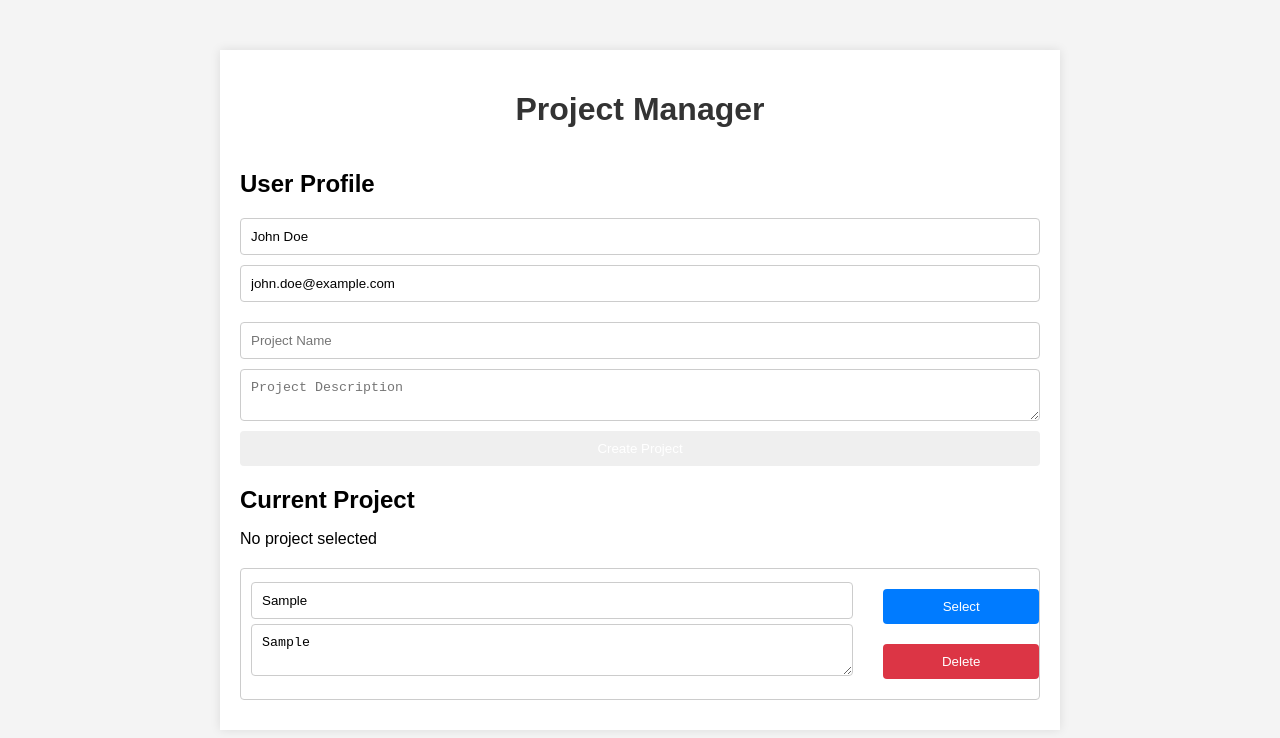
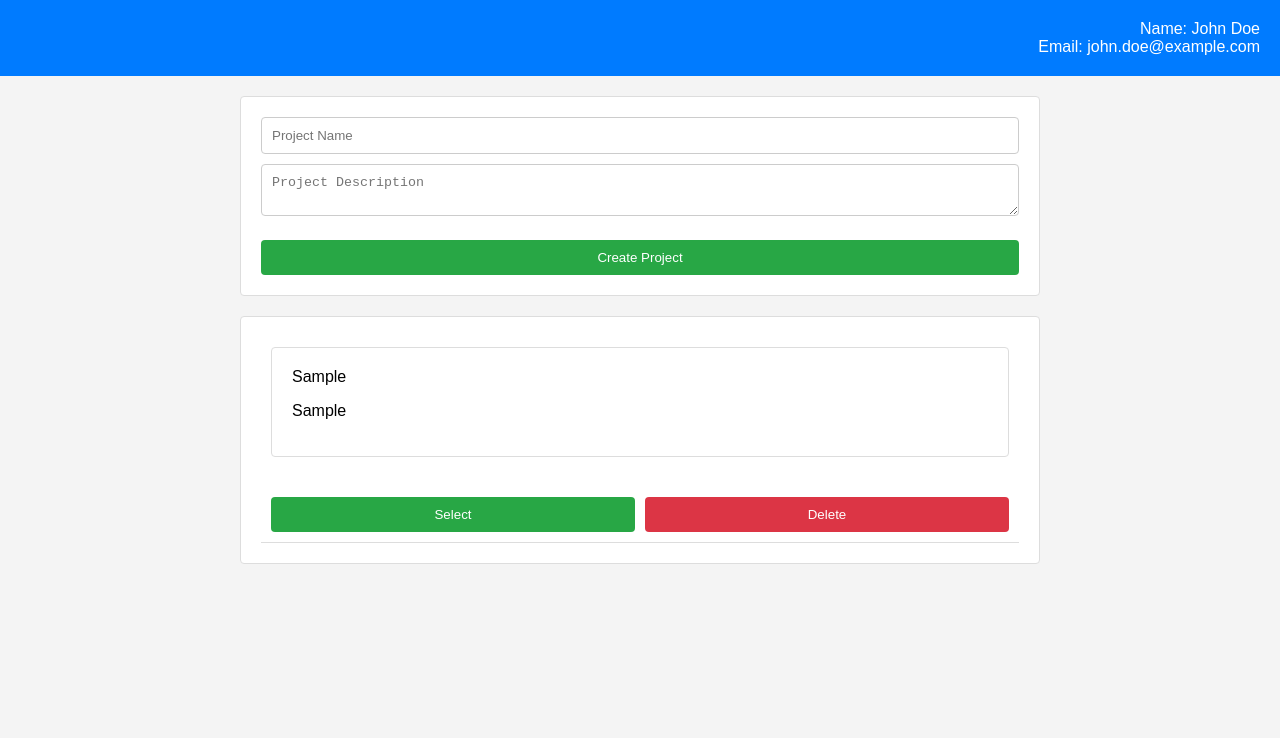
Before and after one commit to PoProstuKrzysztof/ManageMe, a website built with Vite: page ManageMe/index.html in a window 1280 px wide. Both pictures are taken after typing "Sample", "Sample" into the empty fields and a click on the button "Create Project". Built offline with nearby package versions, Linux system fonts and the light colour scheme.

Commit message:
Finished view of project list.

```diff
--- a/ManageMe/index.html
+++ b/ManageMe/index.html
@@ -1,30 +1,34 @@
-<!doctype html>
+<!DOCTYPE html>
 <html lang="en">
 <head>
-    <meta charset="UTF-8" />
-    <link rel="icon" type="image/svg+xml" href="/vite.svg" />
-    <meta name="viewport" content="width=device-width, initial-scale=1.0" />
-    <title>Vite + TS</title>
+    <meta charset="UTF-8">
+    <meta name="viewport" content="width=device-width, initial-scale=1.0">
+    <title>Project Management</title>
+    <link rel="stylesheet" href="./style.css">
 </head>
 <body>
-    <div class="container">
-      <h1>Project Manager</h1>
-      <div class="user-profile">
-          <h2>User Profile</h2>
-          <input type="text" id="userName" placeholder="User Name">
-          <input type="email" id="userEmail" placeholder="User Email">
+    <header class="header">
+        <div class="user-details">
+            <p id="userName"></p>
+            <p id="userEmail"></p>
         </div>
-      <div class="form-group">
+    </header>
+    <main>
+        <div id="projectForm" class="project-form">
             <input type="text" id="projectName" placeholder="Project Name">
             <textarea id="projectDescription" placeholder="Project Description"></textarea>
-          <button id="createProjectBtn">Create Project</button>
+            <button id="createProjectBtn" class="create-btn">Create Project</button>
         </div>
-      <div id="currentProject">
-          <h2>Current Project</h2>
-          <div id="currentProjectDetails"></div>
+        <div id="projectList" class="project-list"></div>
+        <div id="projectDetails" class="project-details hidden">
+            <button id="backBtn" class="back-btn">Powrót</button>
+            <div class="project-info">
+                <input type="text" id="selectedProjectName" placeholder="Project Name">
+                <textarea id="selectedProjectDescription" placeholder="Project Description"></textarea>
+                <button id="deleteSelectedProjectBtn" class="delete-btn">Delete Project</button>
             </div>
-      <div id="projectList"></div>
         </div>
-    <script type="module" src="/src/main.ts"></script>
+    </main>
+    <script type="module" src="./src/main.ts"></script>
 </body>
 </html>
--- a/ManageMe/src/main.ts
+++ b/ManageMe/src/main.ts
@@ -6,58 +6,43 @@ import IProject from './models/IProject';
 const projectService = new ProjectService();
 const userService = new UserService();
 
-document.getElementById('createProjectBtn')!.addEventListener('click', createOrUpdateProject);
+document.getElementById('createProjectBtn')!.addEventListener('click', createProject);
+document.getElementById('backBtn')!.addEventListener('click', showProjectList);
+document.getElementById('deleteSelectedProjectBtn')!.addEventListener('click', deleteSelectedProject);
 
-function createOrUpdateProject() {
+function createProject() {
     const name = (document.getElementById('projectName') as HTMLInputElement).value;
     const description = (document.getElementById('projectDescription') as HTMLTextAreaElement).value;
 
     if (name && description) {
-        const currentProjectId = projectService.getCurrentProject()?.id;
-        if (currentProjectId) {
-            projectService.update(currentProjectId, name, description);
-        } else {
-            projectService.create(name, description);
-        }
+        projectService.create(name, description);
         renderProjects();
         clearForm();
-        renderCurrentProject();
     }
 }
+
+
 
 function renderProjects() {
     const projectList = document.getElementById('projectList')!;
     projectList.innerHTML = '';
     const projects = projectService.getAll();
-    const currentProjectId = projectService.getCurrentProject()?.id;
 
     projects.forEach(project => {
         const projectItem = document.createElement('div');
         projectItem.className = 'project-item';
-        if (project.id === currentProjectId) {
-            projectItem.classList.add('selected');
-        }
 
         const projectDetails = document.createElement('div');
         projectDetails.className = 'project-details';
 
-        const projectNameInput = document.createElement('input');
-        projectNameInput.type = 'text';
-        projectNameInput.value = project.name;
-        projectNameInput.addEventListener('change', (event) => {
-            const target = event.target as HTMLInputElement;
-            projectService.update(project.id, target.value, project.description);
-        });
+        const projectName = document.createElement('span');
+        projectName.textContent = project.name;
 
-        const projectDescriptionTextarea = document.createElement('textarea');
-        projectDescriptionTextarea.value = project.description;
-        projectDescriptionTextarea.addEventListener('change', (event) => {
-            const target = event.target as HTMLTextAreaElement;
-            projectService.update(project.id, project.name, target.value);
-        });
+        const projectDescription = document.createElement('p');
+        projectDescription.textContent = project.description;
 
-        projectDetails.appendChild(projectNameInput);
-        projectDetails.appendChild(projectDescriptionTextarea);
+        projectDetails.appendChild(projectName);
+        projectDetails.appendChild(projectDescription);
 
         const projectActions = document.createElement('div');
         projectActions.className = 'project-actions';
@@ -67,8 +52,7 @@ function renderProjects() {
         selectButton.className = 'select-btn';
         selectButton.addEventListener('click', () => {
             projectService.setCurrentProject(project.id);
-            renderProjects();
-            renderCurrentProject();
+            showProjectDetails(project);
         });
 
         const deleteButton = document.createElement('button');
@@ -77,7 +61,6 @@ function renderProjects() {
         deleteButton.addEventListener('click', () => {
             projectService.delete(project.id);
             renderProjects();
-            renderCurrentProject();
         });
 
         projectActions.appendChild(selectButton);
@@ -88,53 +71,67 @@ function renderProjects() {
     });
 }
 
-function renderCurrentProject() {
-    const currentProjectDetails = document.getElementById('currentProjectDetails')!;
-    const currentProject = projectService.getCurrentProject();
-    if (currentProject) {
-        currentProjectDetails.innerHTML = `
-            <p><strong>Name:</strong> ${currentProject.name}</p>
-            <p><strong>Description:</strong> ${currentProject.description}</p>
-        `;
-        const nameInput = document.getElementById('projectName') as HTMLInputElement;
-        const descriptionTextarea = document.getElementById('projectDescription') as HTMLTextAreaElement;
+function showProjectDetails(project: IProject) {
+    const projectForm = document.getElementById('projectForm')!;
+    const projectList = document.getElementById('projectList')!;
+    const projectDetails = document.getElementById('projectDetails')!;
 
-        nameInput.value = currentProject.name;
-        descriptionTextarea.value = currentProject.description;
+    projectForm.classList.add('hidden');
+    projectList.classList.add('hidden');
+    projectDetails.classList.remove('hidden');
 
-        document.getElementById('createProjectBtn')!.textContent = 'Update Project';
-    } else {
-        currentProjectDetails.innerHTML = '<p>No project selected</p>';
-        document.getElementById('createProjectBtn')!.textContent = 'Create Project';
+    const nameInput = document.getElementById('selectedProjectName') as HTMLInputElement;
+    const descriptionTextarea = document.getElementById('selectedProjectDescription') as HTMLTextAreaElement;
+
+    nameInput.value = project.name;
+    descriptionTextarea.value = project.description;
+
+    nameInput.addEventListener('input', (event) => {
+        const target = event.target as HTMLInputElement;
+        projectService.update(project.id, target.value, project.description);
+    });
+
+    descriptionTextarea.addEventListener('input', (event) => {
+        const target = event.target as HTMLTextAreaElement;
+        projectService.update(project.id, project.name, target.value);
+    });
+}
+
+function showProjectList() {
+    const projectForm = document.getElementById('projectForm')!;
+    const projectList = document.getElementById('projectList')!;
+    const projectDetails = document.getElementById('projectDetails')!;
+
+    projectForm.classList.remove('hidden');
+    projectList.classList.remove('hidden');
+    projectDetails.classList.add('hidden');
+
+    projectService.clearCurrentProject();
+    renderProjects();
+}
+
+function deleteSelectedProject() {
+    const currentProjectId = projectService.getCurrentProject()?.id;
+    if (currentProjectId) {
+        projectService.delete(currentProjectId);
+        showProjectList();
     }
 }
 
 function renderUser() {
     const user = userService.getUser();
-    const userNameInput = document.getElementById('userName') as HTMLInputElement;
-    const userEmailInput = document.getElementById('userEmail') as HTMLInputElement;
+    const userNameElement = document.getElementById('userName')!;
+    const userEmailElement = document.getElementById('userEmail')!;
 
-    userNameInput.value = user.name;
-    userEmailInput.value = user.email;
-
-    userNameInput.addEventListener('change', (event) => {
-        const target = event.target as HTMLInputElement;
-        userService.updateUser(target.value, user.email);
-    });
-
-    userEmailInput.addEventListener('change', (event) => {
-        const target = event.target as HTMLInputElement;
-        userService.updateUser(user.name, target.value);
-    });
+    userNameElement.textContent = `Name: ${user.name}`;
+    userEmailElement.textContent = `Email: ${user.email}`;
 }
 
 function clearForm() {
     (document.getElementById('projectName') as HTMLInputElement).value = '';
     (document.getElementById('projectDescription') as HTMLTextAreaElement).value = '';
-    document.getElementById('createProjectBtn')!.textContent = 'Create Project';
     projectService.clearCurrentProject();
 }
 
 renderProjects();
 renderUser();
-renderCurrentProject();
--- a/ManageMe/src/style.css
+++ b/ManageMe/src/style.css
@@ -1,42 +1,47 @@
-/* styles.css */
-
 body {
   font-family: Arial, sans-serif;
   background-color: #f4f4f4;
   margin: 0;
   padding: 0;
+  display: flex;
+  flex-direction: column;
+  min-height: 100vh;
 }
 
-.container {
-  max-width: 800px;
-  margin: 50px auto;
+.header {
+  background-color: #007bff;
+  color: white;
   padding: 20px;
-  background-color: #fff;
-  box-shadow: 0 0 10px rgba(0, 0, 0, 0.1);
+  text-align: right;
 }
 
-h1 {
-  text-align: center;
-  color: #333;
+.user-details p {
+  margin: 0;
 }
 
-h2 {
-  margin-bottom: 10px;
+main {
+  flex: 1;
+  display: flex;
+  flex-direction: column;
+  align-items: center;
+  padding: 20px;
 }
 
-.user-profile,
-.form-group {
-  display: flex;
-  flex-direction: column;
-  gap: 10px;
+.project-form, .project-list, .project-details {
+  width: 100%;
+  max-width: 800px;
+  background-color: white;
+  padding: 20px;
+  border: 1px solid #ddd;
+  border-radius: 4px;
   margin-bottom: 20px;
+  box-sizing: border-box;
 }
 
-input[type="text"],
-input[type="email"],
-textarea {
+.project-form input, .project-form textarea, .project-details input, .project-details textarea {
   width: 100%;
   padding: 10px;
+  margin-bottom: 10px;
   border: 1px solid #ccc;
   border-radius: 4px;
   box-sizing: border-box;
@@ -44,72 +49,63 @@ textarea {
 
 button {
   padding: 10px;
-  color: #fff;
   border: none;
   border-radius: 4px;
   cursor: pointer;
   transition: background-color 0.3s;
   width: 100%;
+  margin-top: 10px;
   box-sizing: border-box;
 }
 
 button:hover {
-  background-color: #0056b3;
+  opacity: 0.9;
 }
 
-#projectList {
-  margin-top: 20px;
+.create-btn, .select-btn {
+  background-color: #28a745;
+  color: white;
 }
 
-.project-item {
-  display: flex;
-  justify-content: space-between;
-  align-items: center;
-  padding: 10px;
-  border: 1px solid #ccc;
-  border-radius: 4px;
-  margin-bottom: 10px;
-  transition: border-color 0.3s;
-}
-
-.project-item.selected {
-  border-color: #007bff;
-}
-
-.project-details {
-  flex-grow: 1;
-}
-
-.project-details input[type="text"],
-.project-details textarea {
-  width: calc(100% - 20px);
-  margin-bottom: 5px;
-}
-
-.project-actions button {
-  margin: 10px;
+.back-btn {
+  background-color: #007bff;
+  color: white;
 }
 
 .delete-btn {
   background-color: #dc3545;
+  color: white;
 }
 
-.delete-btn:hover {
-  background-color: #c82333;
+.project-item {
+  padding: 10px;
+  border-bottom: 1px solid #ddd;
+  display: flex;
+  flex-direction: column;
+  align-items: flex-start;
 }
 
-.select-btn {
-  background-color: #007bff;
+.project-item.selected {
+  border: 2px solid #007bff;
 }
 
-.select-btn:hover {
-  background-color: #0056b3;
+.project-details input,
+.project-details textarea {
+  margin-bottom: 10px;
 }
 
-.edit-btn {
-  background-color: #ffc107;
+.project-actions {
+  display: flex;
+  justify-content: space-between;
+  width: 100%;
+  gap: 10px;
+  margin-top: 10px;
 }
 
-.edit-btn:hover {
-  background-color: #e0a800;
+.hidden {
+  display: none;
 }
+
+.project-info {
+  width: 100%;
+}
```
Lines whose indentation alone changed are shown as unchanged.
